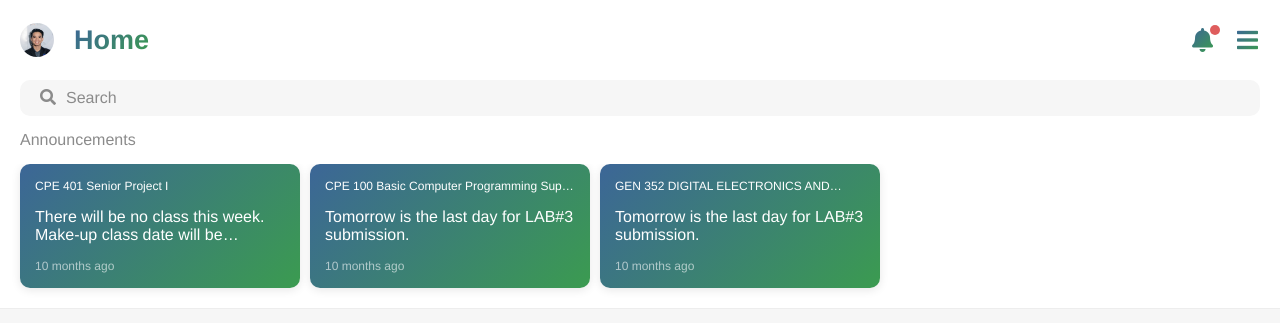
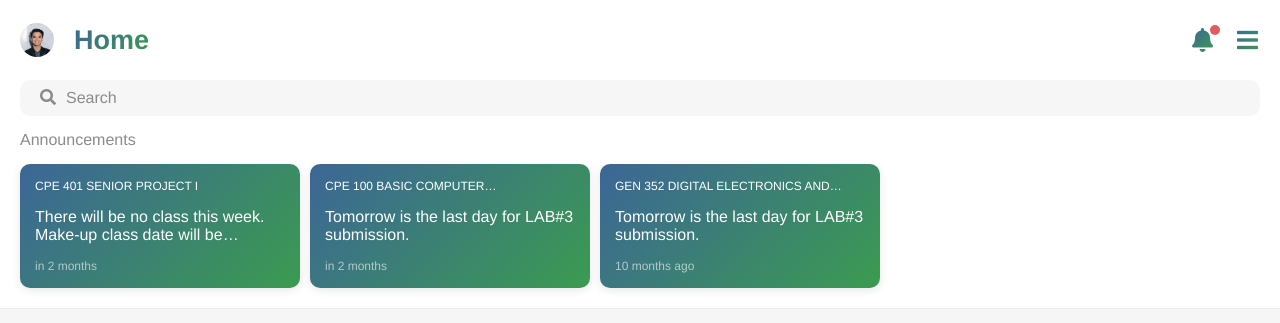
Before and after one commit to golfixed/CPE401_SeniorProj, a Vue app: page / in a window 1280 px wide. Shown: the top 323 px of the page. Built offline with nearby package versions, Linux system fonts and the light colour scheme.

Commit message:
Time iff year fixed

```diff
--- a/src/components/cards/announcement.vue
+++ b/src/components/cards/announcement.vue
@@ -7,7 +7,7 @@
           {{ message }}
         </p>
       </div>
-      <label class="time">{{ timeDiff }}</label>
+      <label class="message-time">{{ timeDiff }}</label>
     </div>
   </div>
 </template>
@@ -27,7 +27,7 @@ export default {
   computed: {
     timeDiff(date) {
       var post_time = this.time;
-      var then = moment(post_time, "MMM DD YY hh:mm:ss");
+      var then = moment(post_time, "MMM DD YYYY hh:mm:ss");
       return then.fromNow();
     },
   },
@@ -51,6 +51,7 @@ export default {
     -webkit-box-orient: vertical;
     overflow: hidden;
     -webkit-box-pack: end;
+    text-transform: uppercase;
   }
 
   div.message-box {
@@ -67,8 +68,9 @@ export default {
     }
   }
 
-  label.time {
+  label.message-time {
     opacity: 0.6;
+    text-transform: none;
   }
 }
 </style>
```
